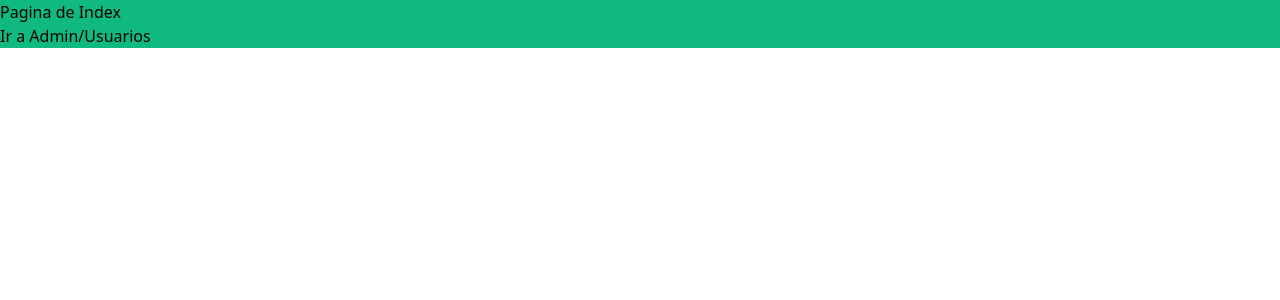
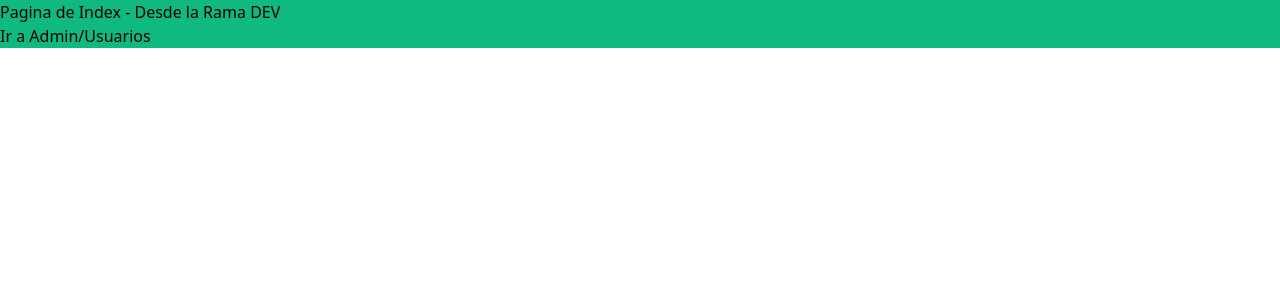
Before and after one commit to malexcdl/gestion-de-proyectos, a Next.js app: page / in a window 1280 px wide. Shown: the top 300 px of the page. Built offline with nearby package versions, Linux system fonts and the light colour scheme.

Commit message:
Se agregó despliegue de dev

```diff
--- a/pages/index.tsx
+++ b/pages/index.tsx
@@ -4,7 +4,7 @@ import Link from "next/link";
 const Home: NextPage = () => {
   return (
     <div className="bg-green-500">
-      <p>Pagina de Index</p>
+      <p>Pagina de Index - Desde la Rama DEV</p>
       <Link href="/admin/usuarios">
         <a className="cursor-pointer">Ir a Admin/Usuarios</a>
       </Link>
```
